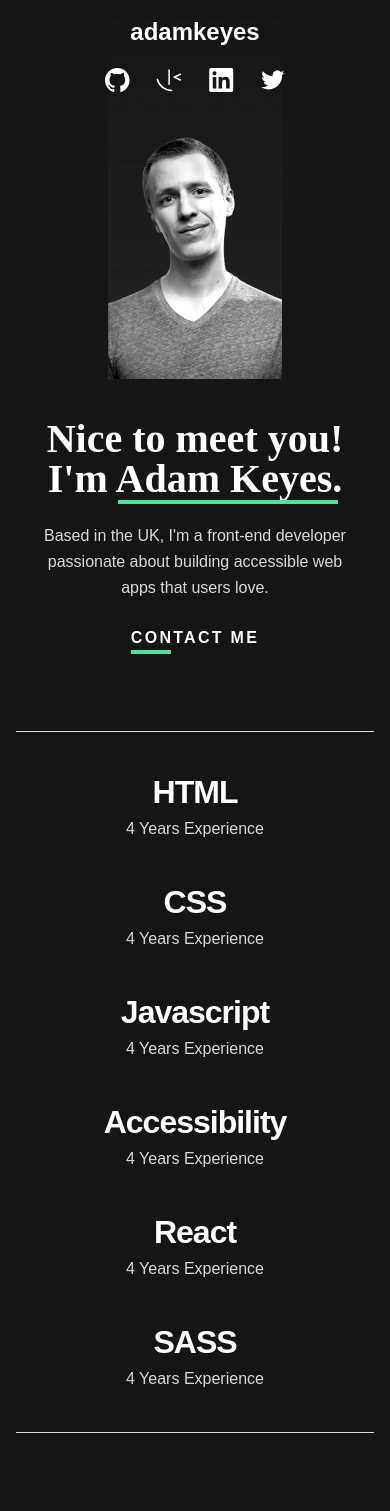
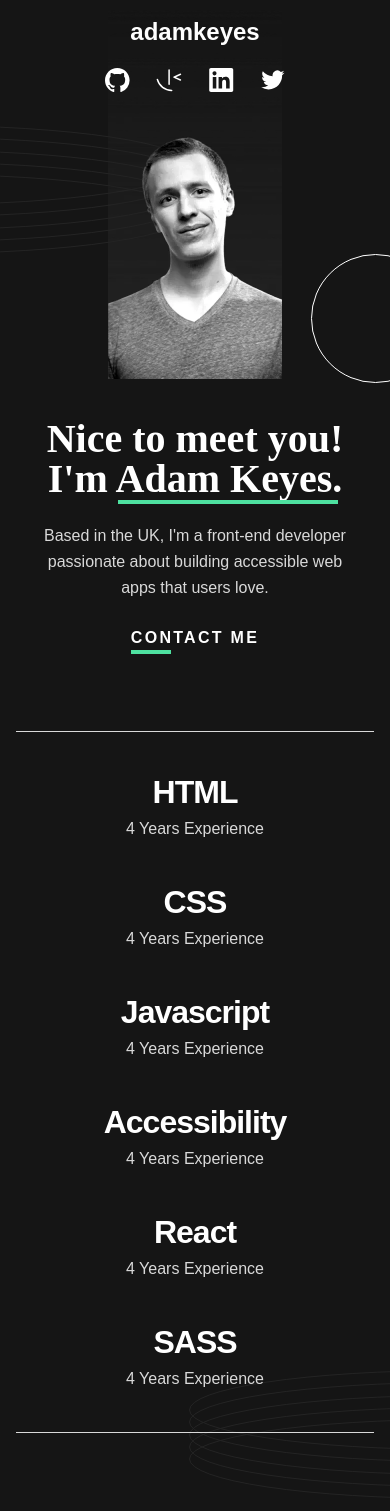
Before and after one commit to Hcmwebs/single-page-dev-portifolio, a React (Vite) app: page / in a window 390 px wide. Shown: the top 1511 px of the page. Built offline with nearby package versions, Linux system fonts and the light colour scheme.

Commit message:
added the background patterns on mobile screens
Signed-off-by: Heze <64218603+Hcmwebs@users.noreply.github.com>

```diff
--- a/src/components/Header.jsx
+++ b/src/components/Header.jsx
@@ -1,10 +1,12 @@
 import React from 'react'
-import { StyledHeader } from '../styles'
+import { StyledCircle, StyledHeader, StyledRings } from '../styles'
 import { Hero, Nav } from '../components'
 
 const Header = () => {
 	return (
 		<StyledHeader>
+			<StyledRings top='125px' left='-341px' />
+			<StyledCircle top='254px' left='311px' />
 			<Nav />
 			<Hero />
 		</StyledHeader>
--- a/src/components/MainBody.jsx
+++ b/src/components/MainBody.jsx
@@ -1,10 +1,11 @@
 import React from 'react'
 import { Skills, Projects } from '../components'
-import { StyledMain } from '../styles'
+import { Container, StyledMain, StyledRings } from '../styles'
 
 const MainBody = () => {
 	return (
 		<StyledMain>
+			<StyledRings left='189px' top='1370px' />
 			<Skills />
 			<Projects />
 		</StyledMain>
```
